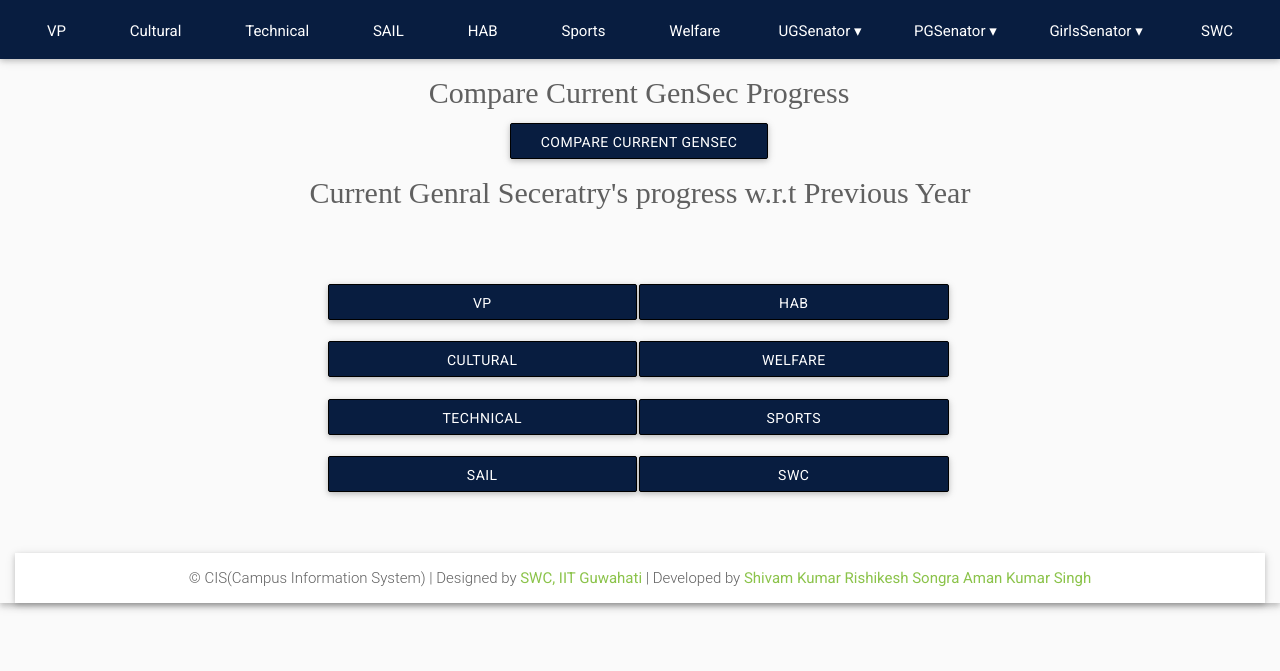
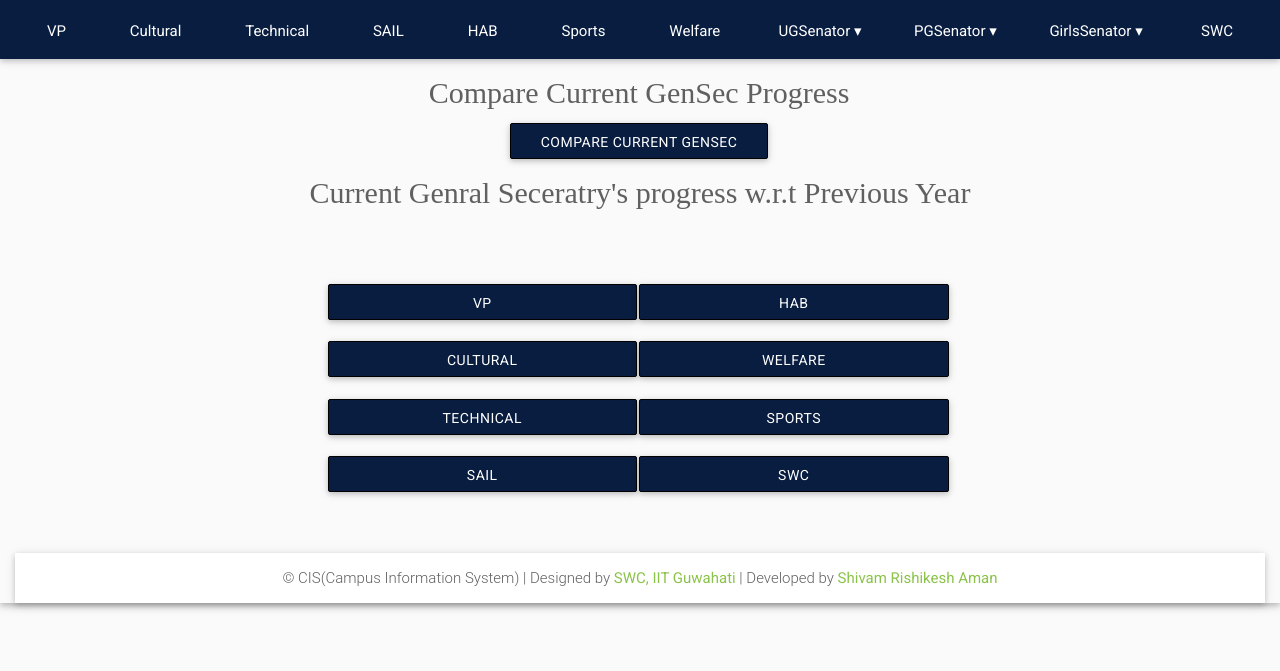
Before and after one commit to Rishikesh123/Gsecupdated, a Django app: page /gsec/compare/ in a window 1280 px wide. Shown: the part 60-731 px from the top of the page. Run offline with Django 3.2, Linux system fonts and the light colour scheme; some libraries are stand-ins or nearby versions; some web fonts are replaced.

Commit message:
Update base.html

```diff
--- a/gsecWorkStatus/templates/gsecWorkStatus/base.html
+++ b/gsecWorkStatus/templates/gsecWorkStatus/base.html
@@ -562,9 +562,9 @@
                    <strong><a href="https://www.fb.com/swciitg" target="_blank">SWC, IIT Guwahati</a></strong>
                </a>
 	       | Developed by
-	                      <a href="https://www.facebook.com/shivamkr286" > Shivam Kumar</a>
-                           <a href="https://www.facebook.com/rishikesh.songra.7" > Rishikesh Songra</a>
-                <a href="https://www.facebook.com/profile.php?id=100028063599099" >Aman Kumar Singh</a>
+	                      <a href="https://www.facebook.com/shivamkr286" > Shivam</a>
+                           <a href="https://www.facebook.com/rishikesh.songra.7" > Rishikesh</a>
+                <a href="https://www.facebook.com/profile.php?id=100028063599099" >Aman</a>
             </p>
          </div>
       </footer>
```
